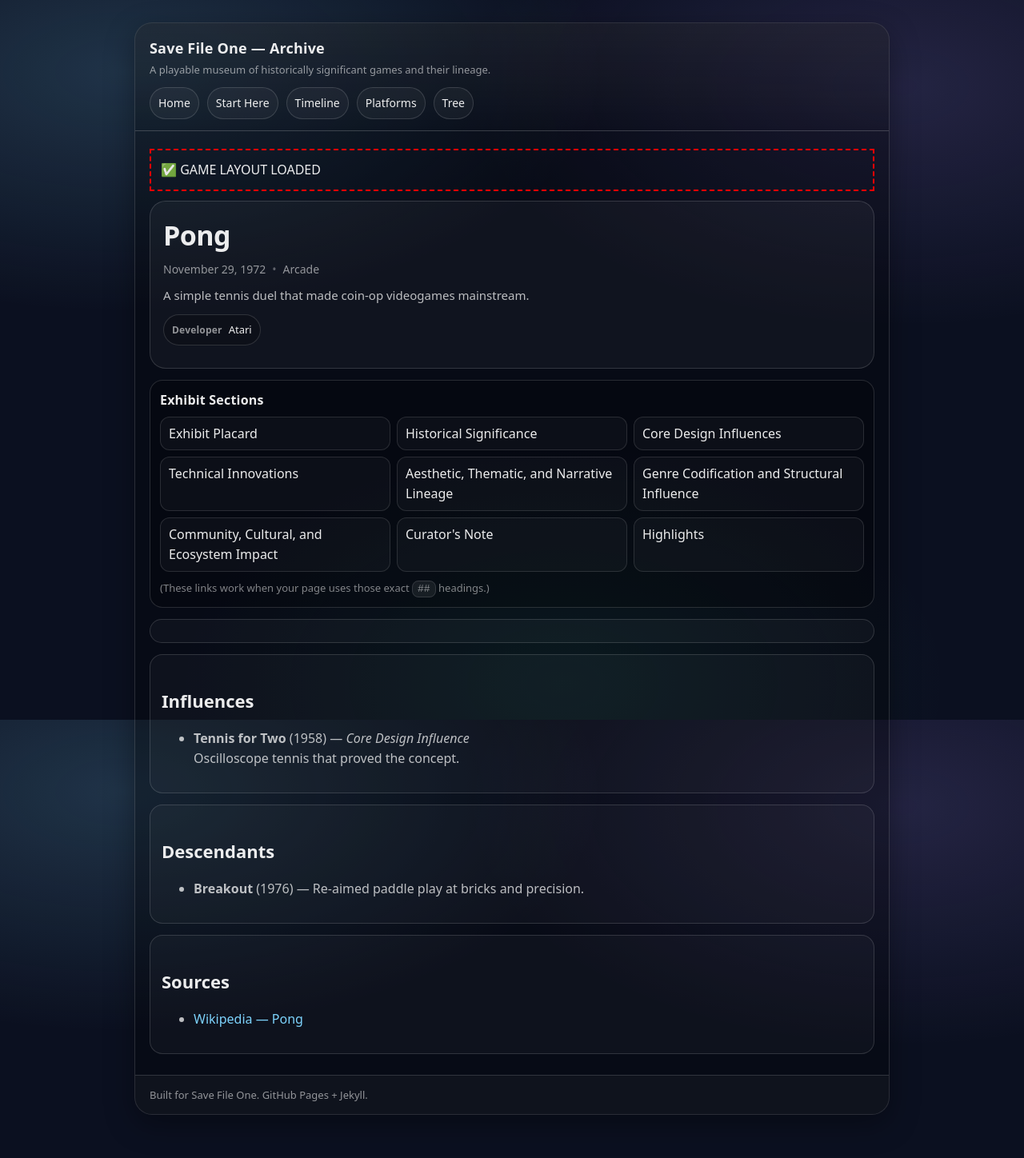
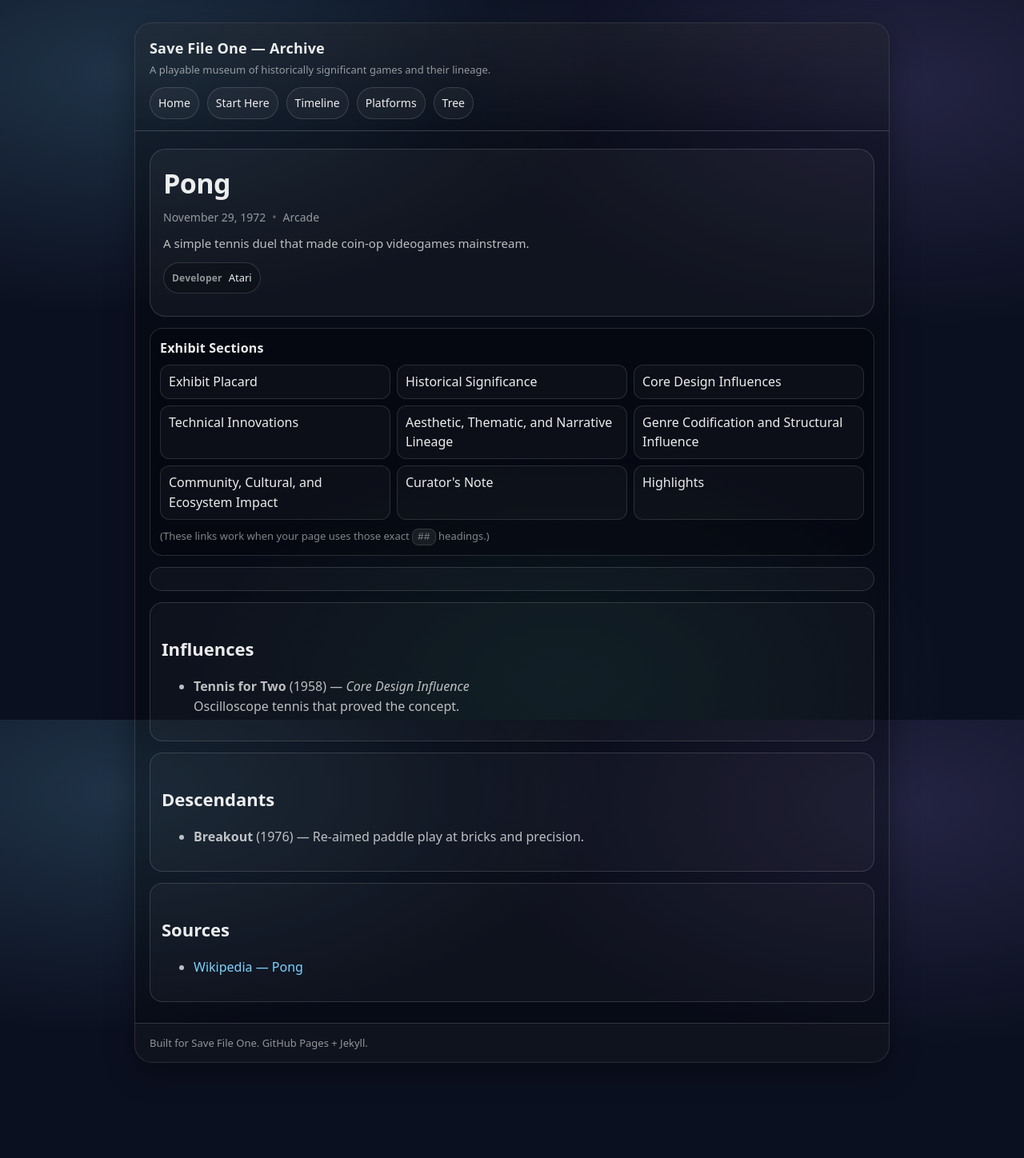
Before and after one commit to BacchusA/savefileone-archive, a Jekyll site: the page built from _games/1972-pong.md, in a window 1280 px wide. Shown: the whole page at 80% size. Built offline with Jekyll 4.4.1, drawn with Linux system fonts in a browser that asks for light colours; after the commit the page ends 1383 px from its top, so only the background shows below that.

Commit message:
Update game.html

```diff
--- a/_layouts/game.html
+++ b/_layouts/game.html
@@ -1,9 +1,6 @@
 ---
 layout: default
 ---
-<div style="padding:12px; border:2px dashed red; margin-bottom:12px;">
-  ✅ GAME LAYOUT LOADED
-</div>
 
 <article class="game">
 
```
